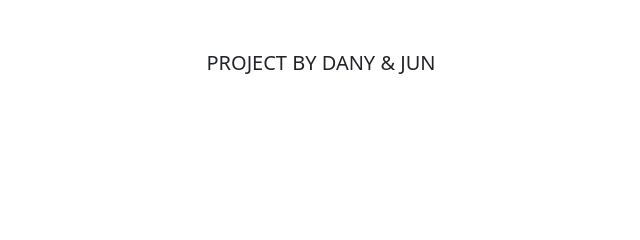
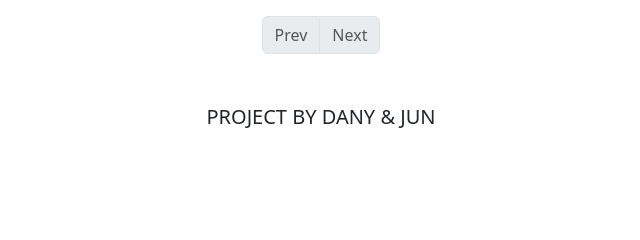
Before and after one commit to DailyRoutiner/WhatTodo, a Flask app: page / in a window 1280 px wide. Shown: the part 339-579 px from the top of the page, without its empty margins (319-959 px from the left). Run offline with Flask 3, Linux system fonts and the light colour scheme; data that the repository does not hold is empty; some libraries are stand-ins or nearby versions.

Commit message:
pagination todo

```diff
--- a/app/templates/index.html
+++ b/app/templates/index.html
@@ -21,7 +21,7 @@
         </tr>
         </thead>
         <tbody>
-         {% for todo in todos %}
+         {% for todo in todos.items %}
           <tr>
             <td>
               <input type="checkbox" name="status"
@@ -33,7 +33,6 @@
                   {{todo.create_date}}
                 </div>
               </span>
-
             </td>
 
             <td>
@@ -44,6 +43,51 @@
           {% endfor %}
         </tbody>
       </table>
+
+      <!-- paging -->
+      <ul class="pagination justify-content-center">
+        <!-- previous page -->
+        {% if todos.has_prev %}
+        <li class="page-item">
+          <a class="page-link" href="?page={{ todos.prev_num }}">Prev</a>
+        </li>
+        {% else %}
+        <li class="page-item disabled">
+          <a class="page-link" tabindex="-1" aria-disabled="true" href="#">Prev</a>
+        </li>
+        {% endif %}
+
+        <!-- page list -->
+        {% for page_num in todos.iter_pages() %}
+          {% if page_num %}
+            {% if page_num != todos.page %}
+            <li class="page-item">
+              <a class="page-link" href="?page={{ page_num }}">{{ page_num }}</a>
+            </li>
+            {% else %}
+            <li class="page-item active" aria-current="page">
+              <a class="page-link" href="#">{{ page_num }}</a>
+            </li>
+            {% endif %}
+          {% else %}
+          <li class="disabled">
+            <a class="page-link" href="#">...</a>
+          </li>
+          {% endif %}
+        {% endfor %}
+
+        <!-- Next page -->
+        {% if todos.has_next %}
+        <li class="page-item">
+          <a class="page-link" href="?page={{ todos.next_num }}">Next</a>
+        </li>
+        {% else %}
+        <li class="page-item disabled">
+          <a class="page-link" tabindex="-1" aria-disabled="true" href="#">Next</a>
+        </li>
+        {% endif %}
+
+      </ul>
     </div>
   {% endif %}
 </div>
--- a/app/views/main_views.py
+++ b/app/views/main_views.py
@@ -13,7 +13,10 @@
 
 @bp.route('/')
 def index():
+    # Paging function
+    page = request.args.get('page', type=int, default=1)
     todo_list = Todo.query.order_by(Todo.create_date.desc())
+    todo_list = todo_list.paginate(page=page, per_page=10)           # wrap pagination objects
 
     return render_template("index.html", name=random.choice(names), todos=todo_list)
 
```
